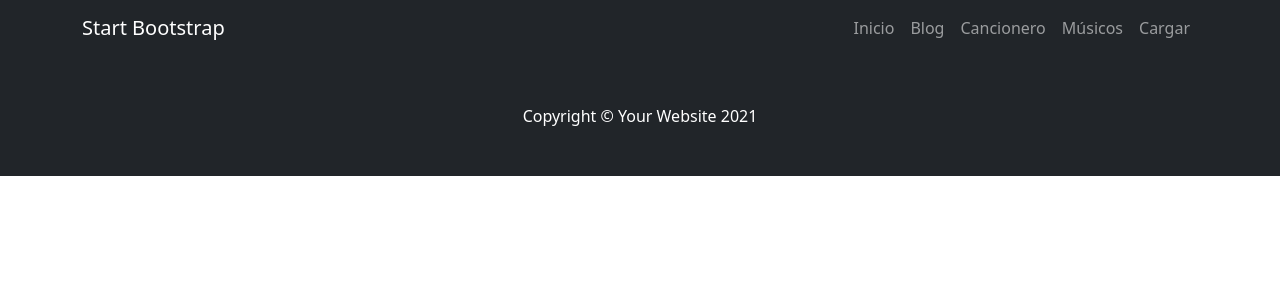
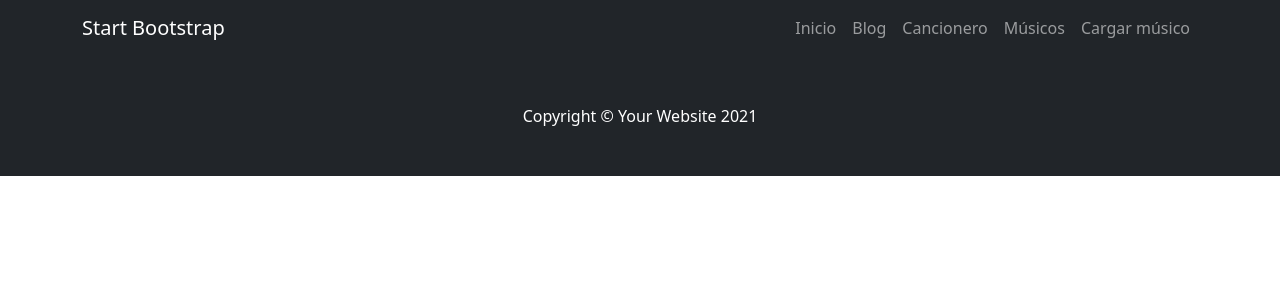
Before and after one commit to Aguels/CoderProyect, a Django app: page /musicy/test/ in a window 1280 px wide. Shown: the top 300 px of the page. Run offline with Django 4.2, Linux system fonts and the light colour scheme; parts of the project's set-up code (start-up, migrations or seed data) failed here and were passed over; some libraries are stand-ins or nearby versions.

Commit message:
Correcciones menores y Requirements.txt

```diff
--- a/ProyectoFinal/Musicy/urls.py
+++ b/ProyectoFinal/Musicy/urls.py
@@ -1,5 +1,4 @@
 from django.urls import path
-from Musicy import views
 import Musicy.views as vw
 
 urlpatterns = [
@@ -7,9 +6,9 @@
     path("test/",vw.test,name="test"),
     path("blog/",vw.blog,name="blog"),
     path("cancionero/",vw.cancionero,name="cancionero"),
-    path("registro/",vw.registro,name="registro"),
-    path("form/", vw.formulario,name="Formulario"),
-    path("navegador/",vw.navegador,name="Buscar"),
+    path("registro/",vw.registro),
+    path("form/", vw.formulario,name="formulario"),
+    path("navegador/",vw.navegador,name="registro"),
     path("loading/",vw.buscar),
 
 ]
--- a/ProyectoFinal/Templates/Pater.html
+++ b/ProyectoFinal/Templates/Pater.html
@@ -22,11 +22,11 @@
                 <button class="navbar-toggler" type="button" data-bs-toggle="collapse" data-bs-target="#navbarSupportedContent" aria-controls="navbarSupportedContent" aria-expanded="false" aria-label="Toggle navigation"><span class="navbar-toggler-icon"></span></button>
                 <div class="collapse navbar-collapse" id="navbarSupportedContent">
                     <ul class="navbar-nav ms-auto mb-2 mb-lg-0">
-                        <li class="nav-item"><a class="nav-link" href="{% url 'home'}">Inicio</a></li>
-                        <li class="nav-item"><a class="nav-link" href="{% url 'blog'}">Blog</a></li>
-                        <li class="nav-item"><a class="nav-link" href="{% url 'cancionero'}">Cancionero</a></li>
-                        <li class="nav-item"><a class="nav-link" href="{% url 'registro'}">Músicos</a></li>
-                        <li class="nav-item"><a class="nav-link" href="{% url 'add'}">Cargar</a></li>
+                        <li class="nav-item"><a class="nav-link" href="{% url 'home' %}">Inicio</a></li>
+                        <li class="nav-item"><a class="nav-link" href="{% url 'blog' %}">Blog</a></li>
+                        <li class="nav-item"><a class="nav-link" href="{% url 'cancionero' %}">Cancionero</a></li>
+                        <li class="nav-item"><a class="nav-link" href="{% url 'registro' %}">Músicos</a></li>
+                        <li class="nav-item"><a class="nav-link" href="{% url 'formulario' %}">Cargar músico</a></li>
                     </ul>
                 </div>
             </div>
```
Also changed, not shown: ProyectoFinal/requirements.txt (added, +287 -0 lines).
